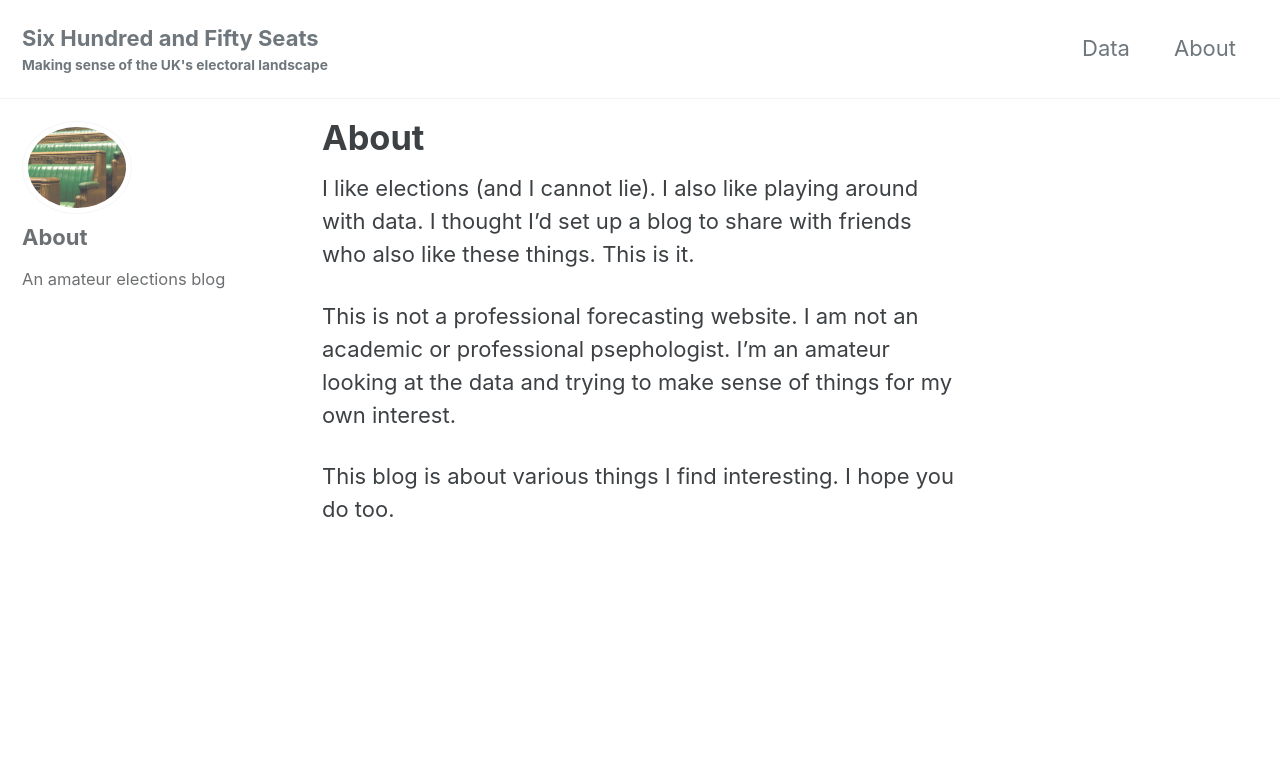
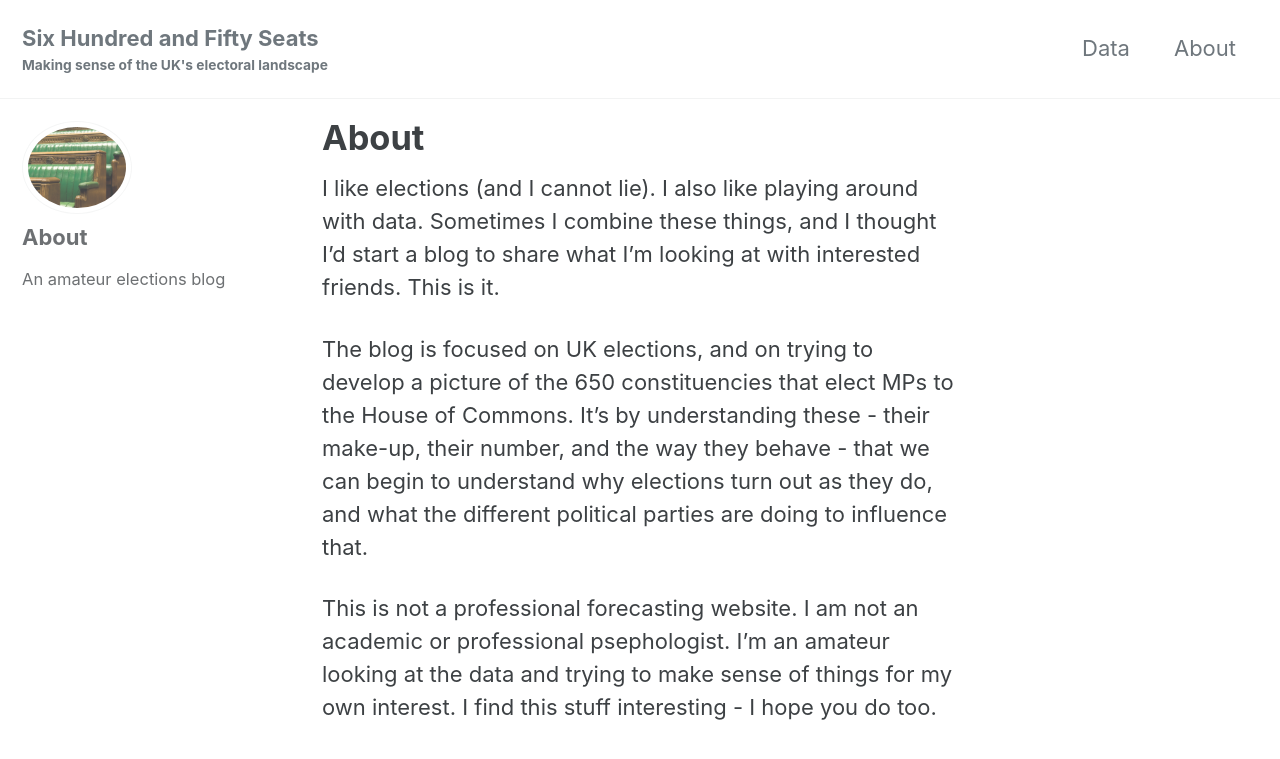
Before and after one commit to sixhundredandfifty/blog, a Jekyll site: the page built from _pages/about.md, in a window 1280 px wide and 900 px high. Shown: the top 759 px of the window. Built offline with Jekyll 4.4.1, drawn with Linux system fonts in a browser that asks for light colours; cached includes are drawn as plain includes; nearby versions of some CDN libraries.

Commit message:
Update about.md

```diff
--- a/_pages/about.md
+++ b/_pages/about.md
@@ -3,8 +3,8 @@ permalink: /about/
 title: "About"
 ---
 
-I like elections (and I cannot lie). I also like playing around with data. I thought I'd set up a blog to share with friends who also like these things. This is it.
+I like elections (and I cannot lie). I also like playing around with data. Sometimes I combine these things, and I thought I'd start a blog to share what I'm looking at with interested friends. This is it.
 
-This is not a professional forecasting website. I am not an academic or professional psephologist. I'm an amateur looking at the data and trying to make sense of things for my own interest.
+The blog is focused on UK elections, and on trying to develop a picture of the 650 constituencies that elect MPs to the House of Commons. It's by understanding these - their make-up, their number, and the way they behave - that we can begin to understand why elections turn out as they do, and what the different political parties are doing to influence that.
 
-This blog is about various things I find interesting. I hope you do too.
+This is not a professional forecasting website. I am not an academic or professional psephologist. I'm an amateur looking at the data and trying to make sense of things for my own interest. I find this stuff interesting - I hope you do too.
```
